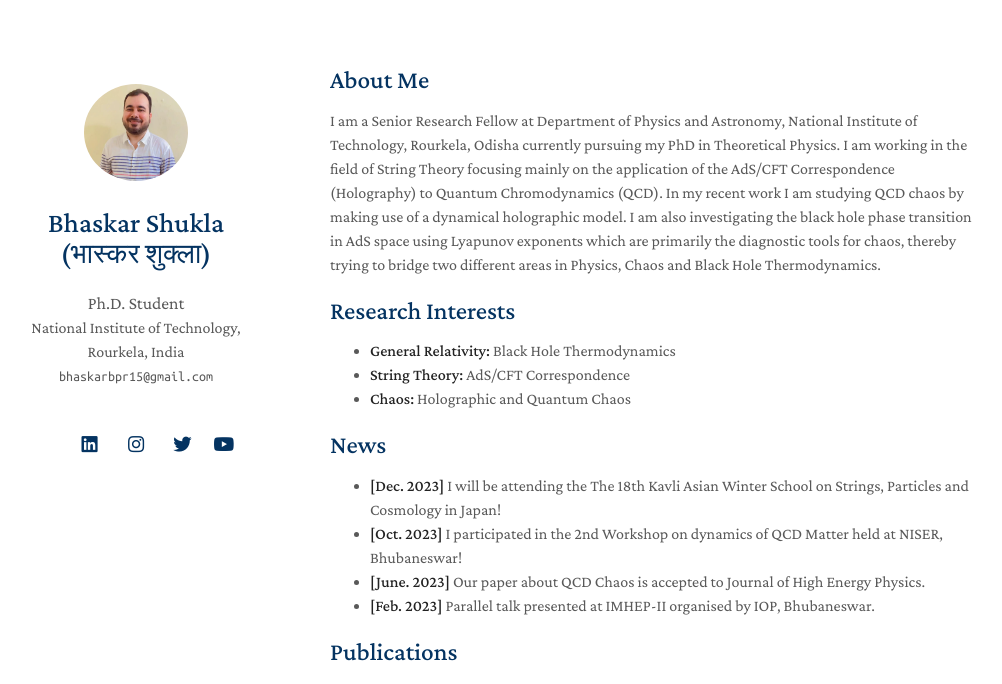
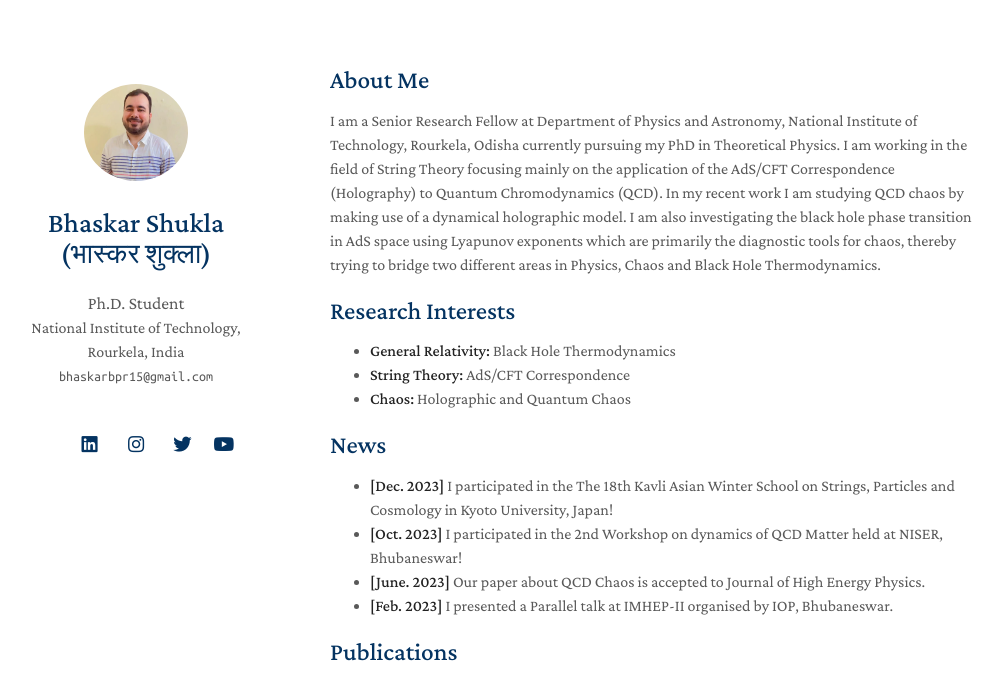
Before and after one commit to bhaskarspace/bhaskarspace.github.io, a Jekyll site: the page built from index.md, in a window 1280 px wide and 1341 px high, cut to the strip 0-684 px from the top of the window. Shown: the whole strip, without its empty margins (140-1142 px from the left). Built offline with Jekyll 4.4.1, drawn with Linux system fonts in a browser that asks for light colours; nearby versions of some CDN libraries; a style sheet for code colours, icons or effects is not loaded; our own code applies the rules of GitHub Pages for plain Markdown files.

Commit message:
Update index.md

```diff
--- a/index.md
+++ b/index.md
@@ -14,9 +14,9 @@ I am a Senior Research Fellow at Department of Physics and Astronomy, National I
 
 ## News
 
-- **[Dec. 2023]** I will be attending the The 18th Kavli Asian Winter School on Strings, Particles and Cosmology in Japan!
+- **[Dec. 2023]** I participated in the The 18th Kavli Asian Winter School on Strings, Particles and Cosmology in Kyoto University, Japan!
 - **[Oct. 2023]** I participated in the 2nd Workshop on dynamics of QCD Matter held at NISER, Bhubaneswar!
 - **[June. 2023]** Our paper about QCD Chaos is accepted to Journal of High Energy Physics.
-- **[Feb. 2023]** Parallel talk presented at IMHEP-II organised by IOP, Bhubaneswar.
+- **[Feb. 2023]** I presented a Parallel talk at IMHEP-II organised by IOP, Bhubaneswar.
 
 {% include_relative _includes/publications.md %}
```
